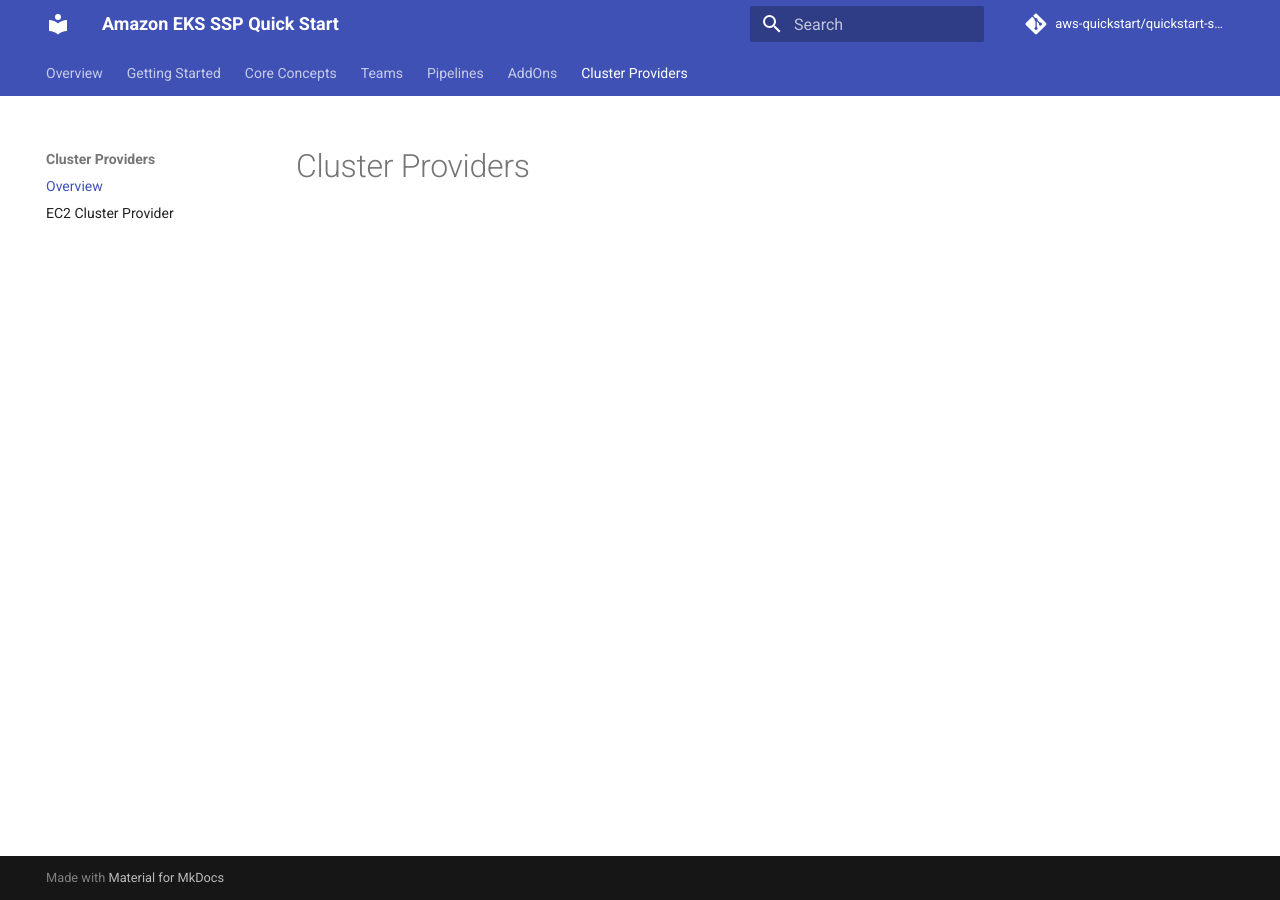
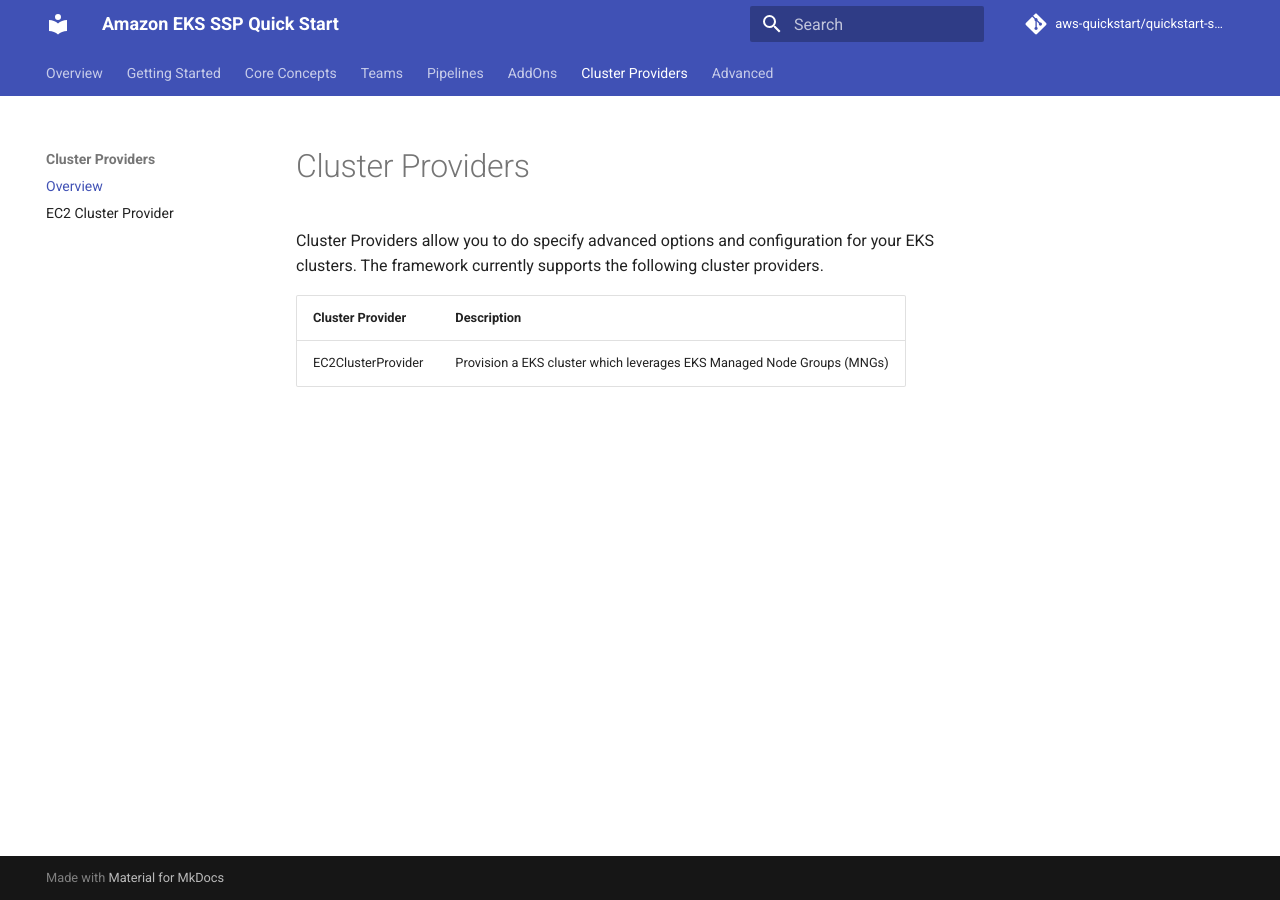
Before and after one commit to aws-quickstart/cdk-eks-blueprints, an MkDocs documentation site: the page built from docs/cluster-providers/index.md, in a window 1280 px wide. Built offline with MkDocs 1.6.1 and Material for MkDocs 9.7.7, drawn with Linux system fonts in a browser that asks for light colours; comment, search, counter and statistics services are not loaded.

Commit message:
Updating docs

```diff
--- a/docs/cluster-providers/index.md
+++ b/docs/cluster-providers/index.md
@@ -1 +1,7 @@
 # Cluster Providers
+
+Cluster Providers allow you to do specify advanced options and configuration for your EKS clusters. The framework currently supports the following cluster providers.
+
+| Cluster Provider      | Description                                                           |
+|-----------------------|-----------------------------------------------------------------------|
+| EC2ClusterProvider    | Provision a EKS cluster which leverages EKS Managed Node Groups (MNGs)|
--- a/mkdocs.yml
+++ b/mkdocs.yml
@@ -29,6 +29,8 @@
   - Cluster Providers:
     - Overview: 'cluster-providers/index.md'
     - EC2 Cluster Provider: 'cluster-providers/ec2-cluster-provider.md'
+  - Advanced:
+    - Multi Cluster Management: 'advanced/multi-cluster-management.md'
 markdown_extensions:
   - def_list
   - pymdownx.highlight
```
Also changed, not shown: docs/addons/container-insights.md (+5 -5 lines), docs/getting-started.md (+1 -1 lines), docs/advanced/multi-cluster-management.md (renamed from docs/cluster-management.md), docs/assets/screenshots/eks-blueprint-cloudwatch-loginsights-2.png (renamed from screenshots/eks-blueprint-cloudwatch-loginsights-2.png), docs/assets/screenshots/eks-blueprint-cloudwatch-loginsights.png (renamed from screenshots/eks-blueprint-cloudwatch-loginsights.png), docs/assets/screenshots/eks-blueprint-container-insights.png (renamed from screenshots/eks-blueprint-container-insights.png), docs/assets/screenshots/eks-blueprint-cwinsights-performance-monitoring.png (renamed from screenshots/eks-blueprint-cwinsights-performance-monitoring.png), docs/assets/screenshots/eks-blueprint-cwlogs.png (renamed from screenshots/eks-blueprint-cwlogs.png), docs/cluster-providers/fargate-cluster-provider.md (deleted), docs/cluster-providers/outpost-cluster-provider.md (deleted).
